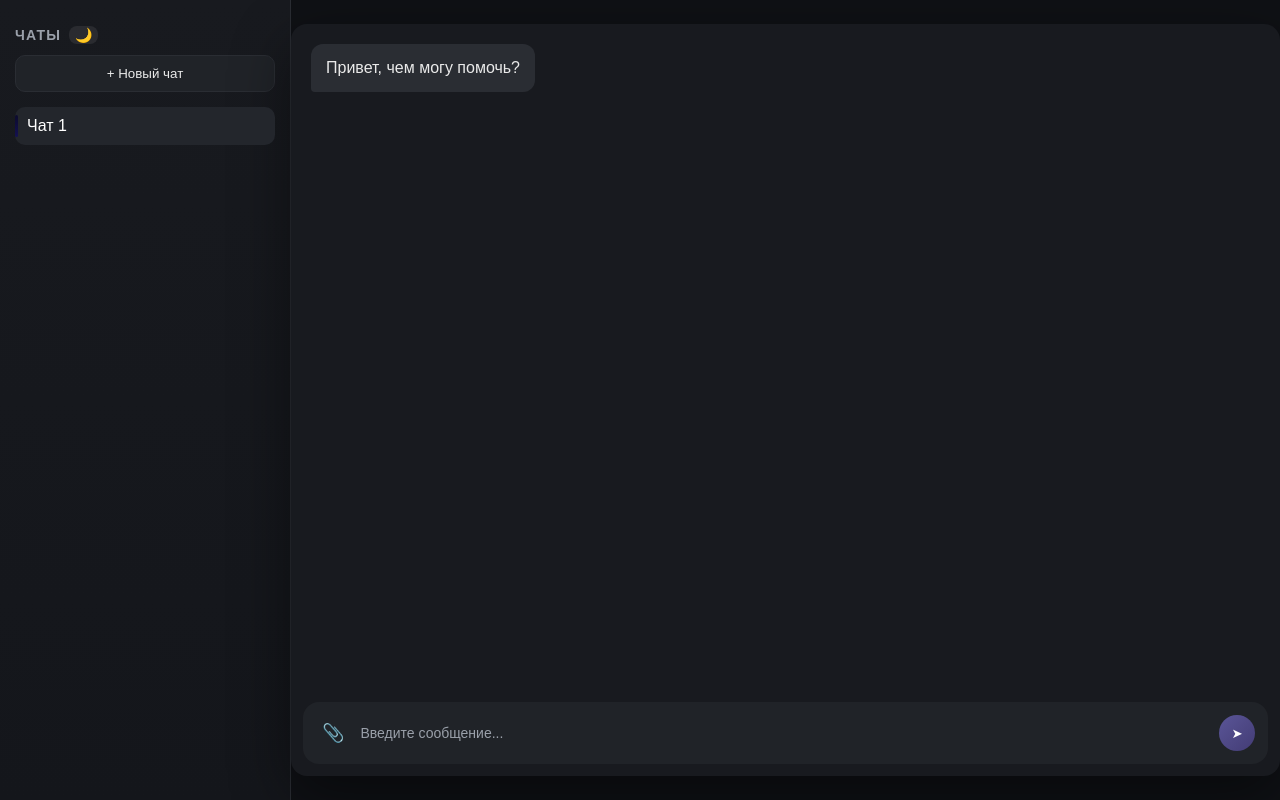
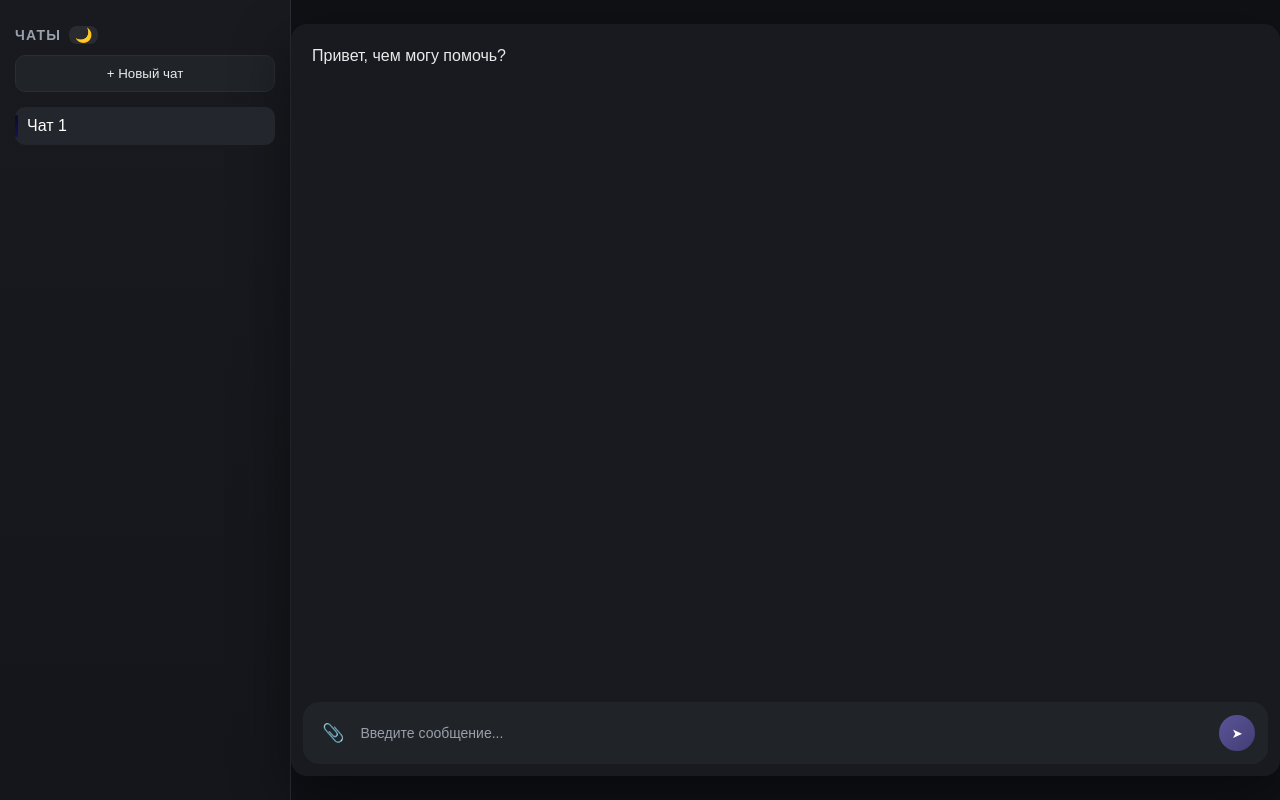
Before and after one commit to QweeeTleX/Chatbot, a React (Vite) app: page / in a window 1280 px wide. Built offline with nearby package versions, Linux system fonts and the light colour scheme.

Commit message:
The background of the messages has been removed

```diff
--- a/src/styles/message.css
+++ b/src/styles/message.css
@@ -20,8 +20,8 @@
 }
 
 .message.bot {
-	align-self: flex-start;
-	  background: #2a2d33;
+	  background: none;
+		padding: 0;
   	color: #eaeaea;
 		border-bottom-left-radius: 4px;
 }
```
